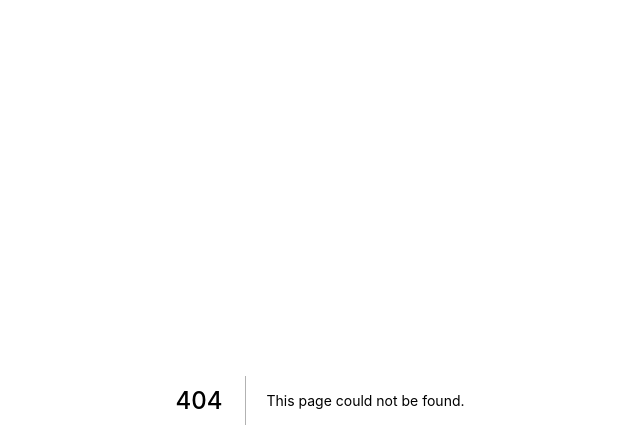
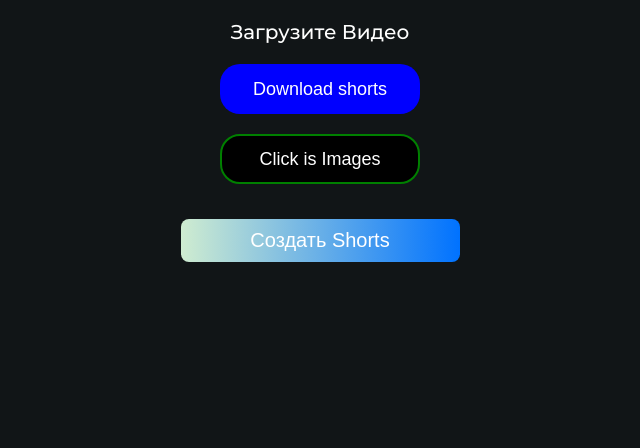
Before and after one commit to KroookJS/win, a Next.js app: page /addShort in a window 1280 px wide. Before the commit this address had no page. Shown: the top 448 px of the page, without its empty margins (320-960 px from the left). Built offline with nearby package versions, Linux system fonts and the light colour scheme.

Commit message:
add short

```diff
--- a/package.json
+++ b/package.json
@@ -11,8 +11,6 @@
   "dependencies": {
     "@emotion/react": "^11.11.0",
     "@emotion/styled": "^11.11.0",
-    "@ffmpeg/core": "^0.11.0",
-    "@ffmpeg/ffmpeg": "^0.11.6",
     "@mui/material": "^5.13.0",
     "@nextui-org/react": "^1.0.0-beta.13",
     "@types/node": "20.1.4",
--- a/src/components/Header.tsx
+++ b/src/components/Header.tsx
@@ -15,10 +15,10 @@ export const LogoColor = styled.h2`
   font-weight: 600;
   padding: 5px 8px;
   background: var(--colors-btn);
-  border-radius: 20px;
-  margin-left: 2px;
+  border-radius: 15px;
+  margin-left: 1px;
 
-  box-shadow: 0 0 20px;
+  /* box-shadow: 0 0 20px; */
   cursor: pointer;
 `;
 
--- a/src/components/isLoadingComponents/ComponentIsLoading.tsx
+++ b/src/components/isLoadingComponents/ComponentIsLoading.tsx
@@ -26,7 +26,7 @@ function ComponentIsLoading() {
       </div>
       <img
         style={{ width: 300, height: 600, borderRadius: 30 }}
-        src="http://37.1.219.168:4444/uploads/isLoading1.gif"
+        src="http://mob.porno365.bond/uploads/gifs/2/0/2024/1.gif"
         alt="loading"
       />
     </div>
--- a/src/pages/addPost/index.tsx
+++ b/src/pages/addPost/index.tsx
@@ -170,7 +170,6 @@ export default function AddPost() {
   };
 
   return (
-    <Layout>
     <WrapperForm>
       {isLoadingPriv && <h2 style={{ textAlign: "center" }}>Loading....</h2>}
       <ImgContainer>
@@ -219,6 +218,5 @@ export default function AddPost() {
         )}
       </BtnBlock>
     </WrapperForm>
-    </Layout>
   );
 }
--- a/src/pages/addPost/inputIpload/FormInput.tsx
+++ b/src/pages/addPost/inputIpload/FormInput.tsx
@@ -2,7 +2,6 @@ import { FC } from "react";
 import { Form, Input } from "antd";
 import styled from "styled-components";
 import { ButtonBy, ButtonDelete, ButtonNext } from "@/ui/Button";
-
 
 type TProps = {
   imputFileRef: any;
@@ -43,7 +42,7 @@ export const FormInput: FC<TProps> = ({
   time,
 }) => {
   return (
-    <div>
+    <>
       <InputButtonBlock>
         <ButtonBy onClick={() => imputFileRef.current.click()}>
           Загрузить Video
@@ -97,7 +96,7 @@ export const FormInput: FC<TProps> = ({
       </Form.Item>
 
       <ButtonNext onClick={() => setIsEdit(false)}>Далее</ButtonNext>
-    </div>
+    </>
   );
 };
 
--- /dev/null
+++ b/src/pages/addShort/index.tsx
@@ -0,0 +1,88 @@
+import React, { useRef, useState } from "react";
+
+import styled from "styled-components";
+import { UploadVideo } from "@/api/upload";
+
+import { TitleHot } from "@/layout/Layout";
+import { ButtonNext } from "@/ui/Button";
+import axios from "axios";
+
+export default function addShort() {
+  const [shorts, setShorts] = useState<string>("");
+
+  const [isImage, setIsImage] = useState(false);
+
+  const handleChangeFileShorts = async (event: any) => {
+    try {
+      const formData = new FormData();
+      const file = event.target.files[0];
+      formData.append("image", file);
+      UploadVideo(formData).then((res) => setShorts(res));
+    } catch (error) {
+      console.log(error);
+    }
+  };
+
+  const addShortFn = () => {
+    axios.post("http://37.1.219.168:4444/shorts", {
+      url: shorts,
+      type: isImage ? "img" : "video",
+    });
+  };
+
+  const imputFileShortRef = useRef<any>(null);
+
+  /*  const ContainetAdd = styled.div`
+    display: flex;
+    flex-direction: column;
+    justify-content: center;
+  `; */
+  const ButtonDow = styled.button`
+    width: 200px;
+    height: 50px;
+    border: none;
+    border-radius: 20px;
+    color: #fff;
+    background: blue;
+    padding: 10px 15px;
+
+    font-size: 18px;
+    font-wight: 400;
+  `;
+
+  const BtnIsImage = styled(ButtonDow)`
+    background: black;
+    border: 2px solid green;
+    width: 200px;
+  `;
+
+  const ContainerAdd = styled.div`
+    max-width: 300px;
+    margin: 20px auto;
+    display: flex;
+    flex-direction: column;
+    gap: 20px;
+    justify-content: center;
+    align-items: center;
+  `;
+  return (
+    <ContainerAdd>
+      <TitleHot>Загрузите {isImage ? "Фото" : "Видео"} </TitleHot>
+      <ButtonDow onClick={() => imputFileShortRef.current.click()}>
+        Download shorts
+      </ButtonDow>
+
+      <input
+        ref={imputFileShortRef}
+        type="file"
+        onChange={handleChangeFileShorts}
+        hidden
+      />
+      <BtnIsImage onClick={() => setIsImage(!isImage)}>
+        Click is {!isImage ? "Images" : "Videos"}
+      </BtnIsImage>
+
+      <ButtonNext onClick={() => addShortFn()}>Создать Shorts</ButtonNext>
+    </ContainerAdd>
+  );
+}
```
Lines whose indentation alone changed are shown as unchanged.
